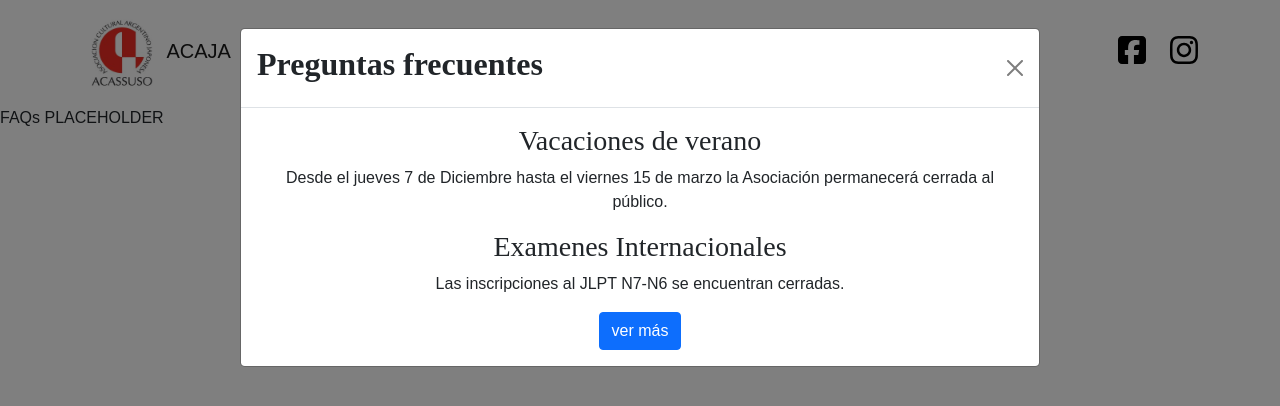
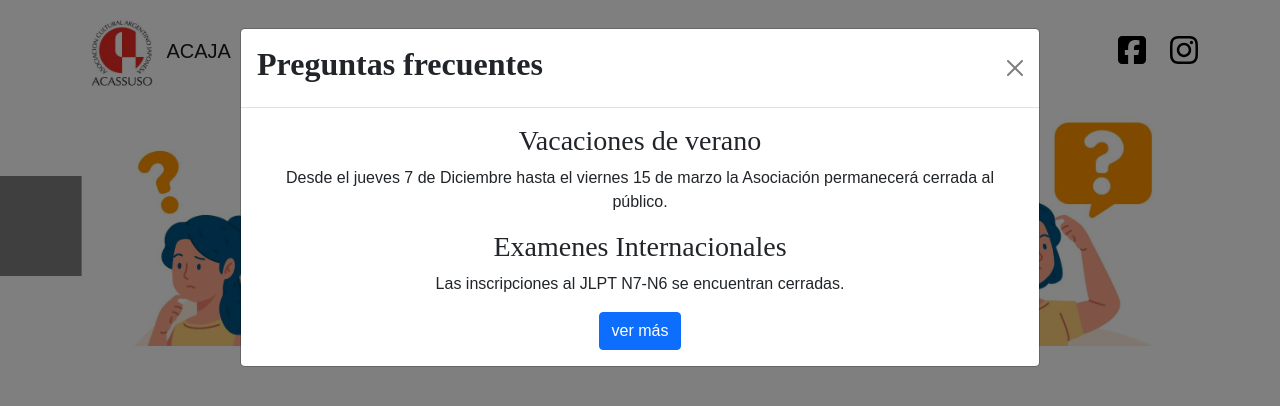
Before and after one commit to maiarakaki/ACAJA, a React (Vite) app: page /faqs in a window 1280 px wide. Shown: the top 406 px of the page. Built offline with nearby package versions, Linux system fonts and the light colour scheme; a web font is replaced by a local one.

Commit message:
updated FAQ section

```diff
--- a/src/pages/Courses/Courses.jsx
+++ b/src/pages/Courses/Courses.jsx
@@ -1,4 +1,4 @@
-import React, {useState} from "react";
+import React from "react";
 import './Courses.css'
 import TopBanner from "../../components/TopBanner/TopBanner";
 import img from "../../images/pexels-kanji.jpg";
--- a/src/pages/FAQs.jsx
+++ b/src/pages/FAQs.jsx
@@ -1,9 +1,20 @@
 import React from "react";
+import TopBanner from "../components/TopBanner/TopBanner";
+import faqImg from "../images/5176883.jpg"
 
 export default function FAQs(){
+
+    const bannerElements = {
+        title:"FAQs",
+        abstract:"Preguntas frecuentes",
+        image: faqImg,
+        position:15
+
+    }
+
     return (
         <>
-            FAQs PLACEHOLDER
+            <TopBanner bannerElements={bannerElements}/>
         </>
     );
 }
```
Also changed, not shown: src/images/5176883.jpg (added).
